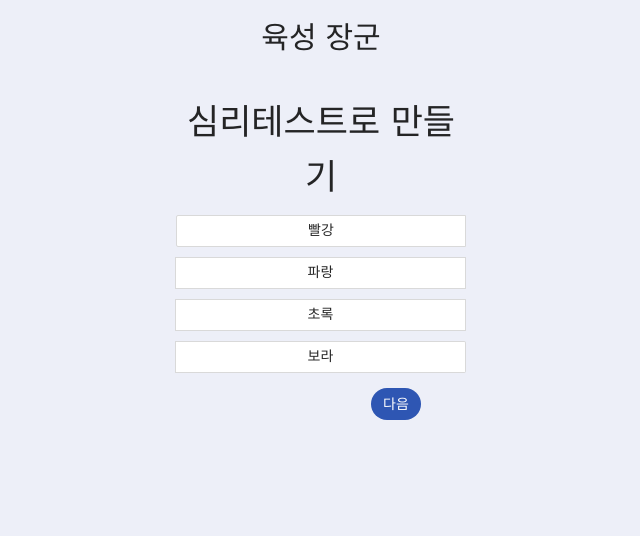
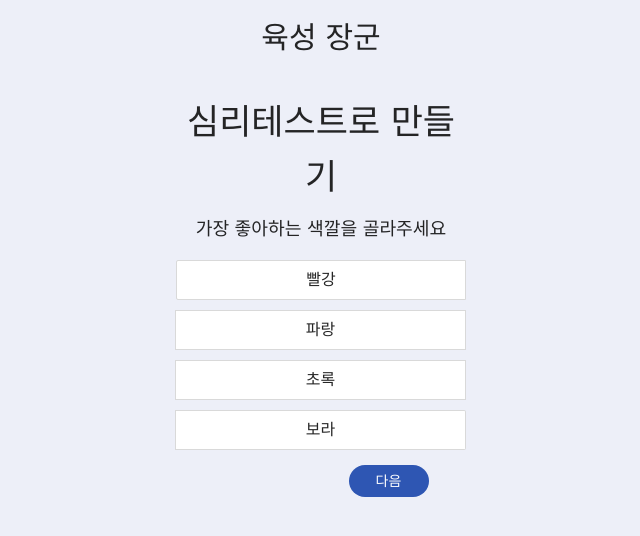
Before and after one commit to 56aiden90/lotto, a Next.js app: page /gen/psychology-test in a window 1280 px wide. Shown: the top 536 px of the page, without its empty margins (319-959 px from the left). Built offline with nearby package versions, Linux system fonts and the light colour scheme.

Commit message:
1. Added logic to generate numbers by psyTest 2. Styling result page

```diff
--- a/pages/gen/psychology-test/index.tsx
+++ b/pages/gen/psychology-test/index.tsx
@@ -15,6 +15,7 @@ const Wrapper = styled.div`
     }
     .sectionName {
         font-size: 2.5rem;
+        margin-bottom : 0;
     }
     .form {
         display: flex;
@@ -25,6 +26,16 @@ const Wrapper = styled.div`
         width: 100%;
         margin-bottom: 4px;
         max-width: 300px;
+    }
+    .questionWrapper{
+        display : flex;
+        flex-direction : column;
+        justify-content : center;
+        text-align : center;
+        .question-title{
+            margin : 10px 0;
+            font-size : 1.3rem;
+        }
     }
     .question {
         display: flex;
@@ -42,23 +53,28 @@ const Wrapper = styled.div`
         opacity: 0;
         transition: all 0.3s ease-in-out;
     }
-    .navigate-wrapper {
+    .navWrapper {
         margin-top: 10px;
         display: flex;
         justify-content: space-around;
         > div {
             width: 50px;
         }
-        .nav-btn {
+        .navBtn {
             text-align: center;
             border-radius: 25px;
             background-color: rgb(46, 86, 179);
             color: white;
-            padding: 5px 0;
+            padding: 5px 5px;
+            width : 80px;
+            white-space : nowrap;
             font-weight: 400;
             span {
                 position: relative;
                 top: 1px;
+            }
+            &:hover{
+                cursor : pointer;
             }
         }
     }
@@ -69,7 +85,7 @@ const Wrapper = styled.div`
 const mockTest: Question[] = [
     {
         id: 1,
-        title: "가장 좋아하는 색깔이 뭐니?",
+        title: "가장 좋아하는 색깔을 골라주세요",
         options: [
             {
                 label: "빨강",
@@ -91,59 +107,119 @@ const mockTest: Question[] = [
     },
     {
         id: 2,
-        title: "가장 좋아하는 음계는 뭐니",
+        title: "다시 태어난다면 어느 대륙 사람으로 태어나고 싶으신가요?",
         options: [
             {
-                label: "도",
-                value: "do",
+                label: "아시아",
+                value: "asia",
             },
             {
-                label: "레",
-                value: "le",
+                label: "북미",
+                value: "northAmerica",
             },
             {
-                label: "미",
-                value: "mi",
+                label: "남미",
+                value: "southAmerica",
             },
             {
-                label: "파",
-                value: "pa",
+                label: "유럽",
+                value: "europe",
+            },
+            {
+                label: "아프리카",
+                value: "africa",
             },
         ],
     },
     {
         id: 3,
-        title: "너가 전생에 핸드폰이라면 넌 무슨 기종일까",
+        title: "오늘의 기분을 5점 만점 점수로 표현한다면?",
         options: [
             {
-                label: "아이폰3",
-                value: "iphone3",
+                label: "1점",
+                value: "1",
             },
             {
-                label: "갤럭시노트7",
-                value: "galaxyNote7",
+                label: "2점",
+                value: "2",
             },
             {
-                label: "블랙베리",
-                value: "blackberry",
+                label: "3점",
+                value: "3",
             },
             {
-                label: "픽셀4a",
-                value: "pixel4a",
+                label: "4점",
+                value: "4",
             },
+            {
+                label: "5점",
+                value: "5",
+            },
+        ],
+    },
+    {
+        id: 4,
+        title: "가장 좋아하는 계절을 골라주세요",
+        options: [
+            {
+                label: "봄",
+                value: "spring",
+            },
+            {
+                label: "여름",
+                value: "summer",
+            },
+            {
+                label: "가을",
+                value: "fall",
+            },
+            {
+                label: "겨울",
+                value: "winter",
+            }
+        ],
+    },
+    {
+        id: 5,
+        title: "다음 중 가장 마음에 드는 단어를 골라주세요",
+        options: [
+            {
+                label: "갱생",
+                value: "rebirth",
+            },
+            {
+                label: "성공",
+                value: "success",
+            },
+            {
+                label: "권력",
+                value: "power",
+            },
+            {
+                label: "부",
+                value: "wealth",
+            }
         ],
     },
 ];
 
 export default function Home() {
-    const [name, setName] = useState<string>("");
     const router = useRouter();
     const [psyTest, setPsyTest] = useState(mockTest);
     const [questionId, setQuestionId] = useState(psyTest[0].id);
     const [opacity, setOpacity] = useState(true);
     const submitForm = async () => {
         try {
-        } catch (err) {}
+            // const quote = psyTest.reduce((prev, cur)=>prev + cur?.selected?.toString(), "");
+            // const generatedNumbers: number[] = await LottoGenService.genNumbersByQuote(quote);
+            const generatedNumbers = [1,2,3,4,5,6];
+            router.push({
+                pathname: '/result',
+                query: { generatedNumbers },
+            })
+        } catch (err) {
+            console.log(err);
+        }
     };
 
     const renderQuestion = () => {
@@ -162,7 +238,8 @@ export default function Home() {
                 );
             };
             return (
-                <div className="question-wrapper">
+                <div className="questionWrapper">
+                    <p className="question-title">{question.title}</p>
                     <Radio.Group
                         className={`question ${opacity ? "show" : "hide"}`}
                         options={question.options}
@@ -170,8 +247,9 @@ export default function Home() {
                         value={question.selected}
                         optionType="button"
                         buttonStyle="solid"
+                        size="large"
                     />
-                    <div className="navigate-wrapper">
+                    <div className="navWrapper">
                         {questionId === psyTest[0].id ? (
                             <div />
                         ) : (
@@ -183,23 +261,31 @@ export default function Home() {
                                         setOpacity(true);
                                     }, 0);
                                 }}
-                                className="previous-btn nav-btn"
+                                className="prevBtn navBtn"
                             >
                                 <span>이전</span>
                             </div>
                         )}
                         {questionId === psyTest[psyTest.length - 1].id ? (
-                            <div />
+                            <div
+                            className="nextBtn navBtn"
+                            onClick={submitForm}>
+                                <span>결과 보기</span>
+                            </div>
                         ) : (
                             <div
                                 onClick={() => {
+                                    if(!question.selected || typeof question.selected === 'undefined'){
+                                        alert("답변을 골라주세요.")
+                                        return;
+                                    }
                                     setOpacity(false);
                                     setQuestionId(questionId + 1);
                                     setTimeout(() => {
                                         setOpacity(true);
                                     }, 0);
                                 }}
-                                className="next-btn nav-btn"
+                                className="nextBtn navBtn"
                             >
                                 <span>다음</span>
                             </div>
```
Also changed, not shown: pages/result/index.tsx (+29 -4 lines).
